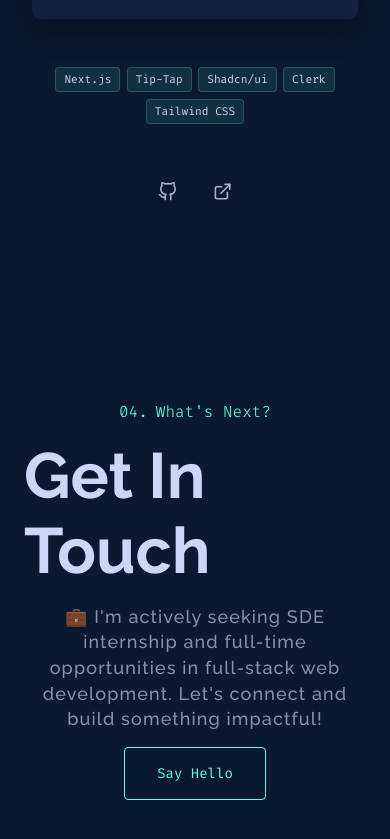
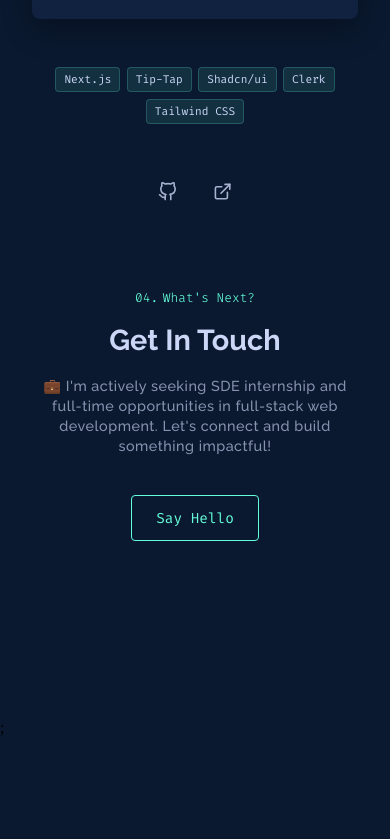
Before and after one commit to Samyaka13/Portfolio, a Next.js app: page / in a window 390 px wide. Shown: the part 3880-4719 px from the top of the page. After the commit the page ends 4617 px from the top, so only its background shows below. Built offline with nearby package versions, Linux system fonts and the light colour scheme.

Commit message:
fsdfsdfsdfg

```diff
--- a/src/scss/sections/_contact.scss
+++ b/src/scss/sections/_contact.scss
@@ -6,11 +6,15 @@
   justify-content: center;
   align-items: center;
   flex-direction: column;
+  padding: 0 1rem; /* Add horizontal padding */
+
   .contact-title {
     color: var(--theme-color);
     font-size: var(--tbase);
     font-family: var(--fira-code);
     font-weight: 300;
+    text-align: center;
+
     &::before {
       counter-increment: title;
       content: "0" counter(title) ".";
@@ -18,24 +22,139 @@
       color: var(--theme-color);
     }
   }
+
   .contact-sub-title {
     font-size: var(--tgiant);
     font-family: var(--raleway);
     color: var(--light-slate);
+    text-align: center;
+    line-height: 1.2;
   }
+
   .contact-text {
     color: var(--slate);
     font-size: var(--tlarge);
     letter-spacing: 0.07rem;
-    line-height: 1.6rem;
+    line-height: 1.6;
     font-weight: 500;
     font-family: var(--raleway);
     text-align: center;
+    max-width: 100%;
   }
+
   .contact-cta {
     margin-top: 1rem;
+    width: 100%;
+    display: flex;
+    justify-content: center;
+
     .btn {
       padding: 1rem 2rem;
+      min-width: 140px;
+      text-align: center;
     }
   }
 }
+
+/* Tablet styles */
+@media (max-width: 768px) {
+  .contact {
+    max-width: 600px;
+    margin: 10rem auto;
+    gap: 1.5rem;
+    padding: 0 1.5rem;
+
+    .contact-title {
+      font-size: clamp(0.9rem, 2.5vw, var(--tbase));
+    }
+
+    .contact-sub-title {
+      font-size: clamp(2rem, 6vw, var(--tgiant));
+      line-height: 1.1;
+    }
+
+    .contact-text {
+      font-size: clamp(1rem, 3vw, var(--tlarge));
+      line-height: 1.5;
+      letter-spacing: 0.05rem;
+    }
+
+    .contact-cta {
+      margin-top: 1.5rem;
+
+      .btn {
+        padding: 0.9rem 1.8rem;
+        font-size: 1rem;
+      }
+    }
+  }
+}
+
+/* Mobile styles */
+@media (max-width: 480px) {
+  .contact {
+    max-width: 100%;
+    margin: 8rem auto;
+    gap: 1.2rem;
+    padding: 0 1rem;
+
+    .contact-title {
+      font-size: clamp(0.8rem, 3vw, 1rem);
+
+      &::before {
+        margin-right: 0.3rem;
+      }
+    }
+
+    .contact-sub-title {
+      font-size: clamp(1.8rem, 7vw, 2.5rem);
+      line-height: 1.1;
+    }
+
+    .contact-text {
+      font-size: clamp(0.9rem, 3.5vw, 1.1rem);
+      line-height: 1.4;
+      letter-spacing: 0.03rem;
+    }
+
+    .contact-cta {
+      margin-top: 1.2rem;
+
+      .btn {
+        padding: 0.8rem 1.5rem;
+        font-size: 0.9rem;
+        min-width: 120px;
+      }
+    }
+  }
+}
+
+/* Large mobile styles */
+@media (max-width: 375px) {
+  .contact {
+    margin: 6rem auto;
+    gap: 1rem;
+    padding: 0 0.8rem;
+
+    .contact-title {
+      font-size: clamp(0.75rem, 3.5vw, 0.9rem);
+    }
+
+    .contact-sub-title {
+      font-size: clamp(1.6rem, 8vw, 2.2rem);
+    }
+
+    .contact-text {
+      font-size: clamp(0.85rem, 4vw, 1rem);
+      line-height: 1.3;
+    }
+
+    .contact-cta {
+      .btn {
+        padding: 0.7rem 1.3rem;
+        font-size: 0.85rem;
+        min-width: 110px;
+      }
+    }
+  }
+}
```
